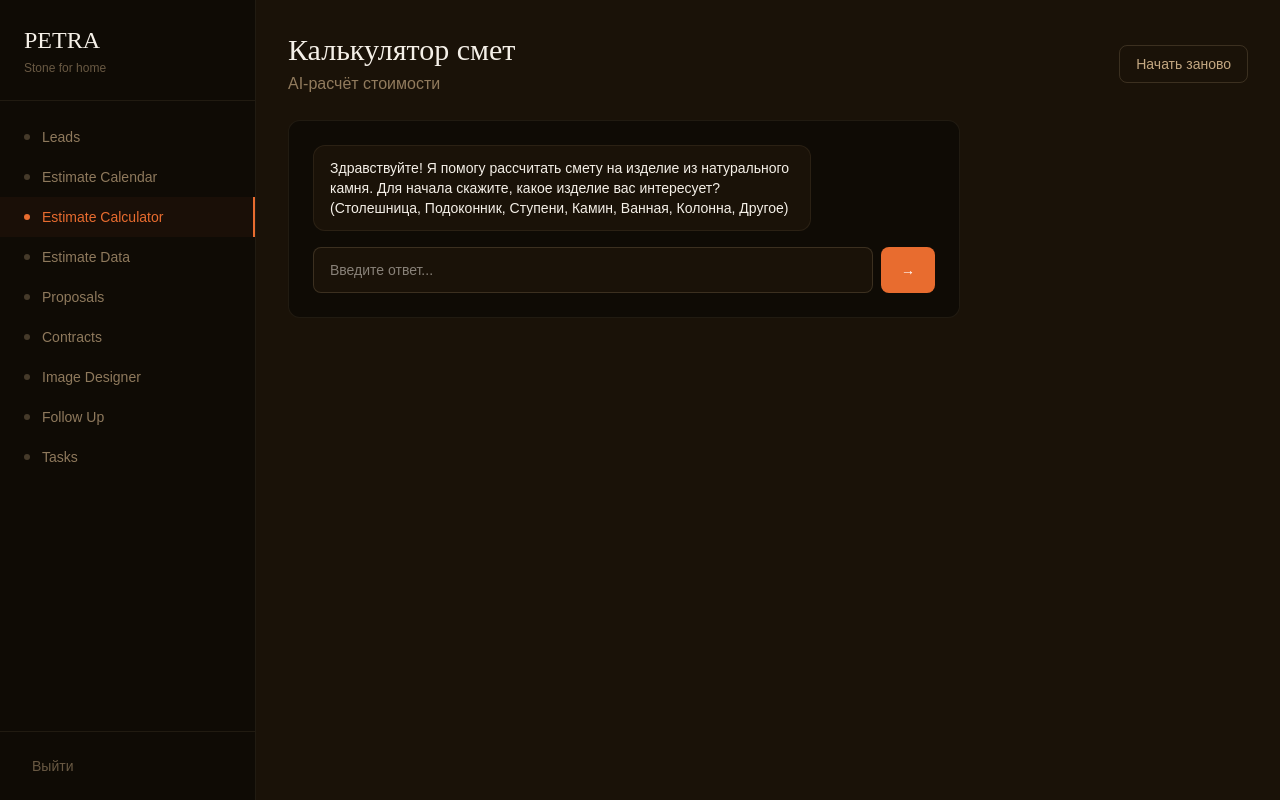
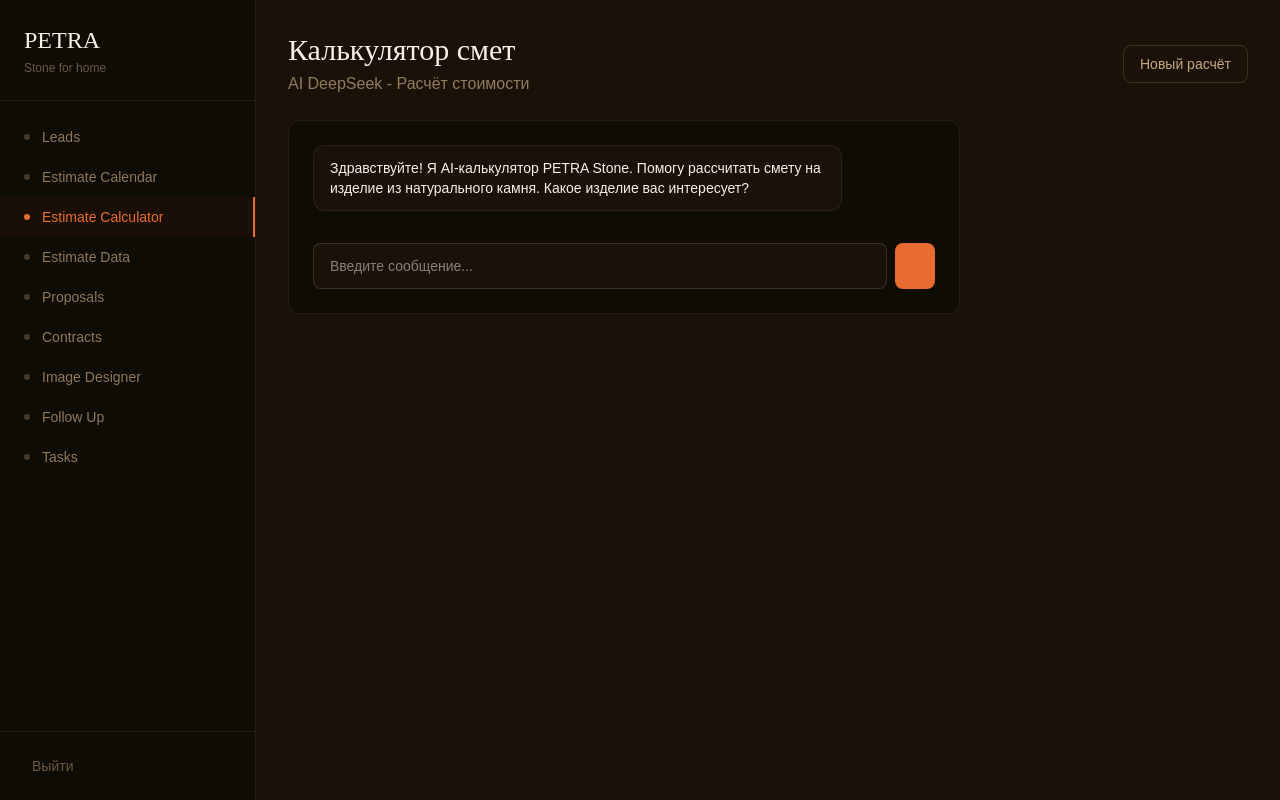
Before and after one commit to iura055-prog/petra-stone-crm, a Next.js app: page /dashboard/estimate-calculator in a window 1280 px wide. Built offline with nearby package versions, Linux system fonts and the light colour scheme; sample sign-in values are in the browser's storage.

Commit message:
DeepSeek AI calculator working

```diff
--- a/src/app/dashboard/estimate-calculator/page.tsx
+++ b/src/app/dashboard/estimate-calculator/page.tsx
@@ -1,121 +1,47 @@
 'use client';
 
-import { useState } from 'react';
+import { useState, useRef, useEffect } from 'react';
 
 interface Message {
   role: 'user' | 'assistant';
   content: string;
 }
 
-interface EstimateResult {
-  materialCost: number;
-  cuttingCost: number;
-  deliveryCost: number;
-  installationCost: number;
-  totalCost: number;
-  stoneType: string;
-  productType: string;
-  squareMeters: number;
-}
-
 export default function EstimateCalculatorPage() {
   const [messages, setMessages] = useState<Message[]>([
-    { role: 'assistant', content: 'Здравствуйте! Я помогу рассчитать смету на изделие из натурального камня. Для начала скажите, какое изделие вас интересует? (Столешница, Подоконник, Ступени, Камин, Ванная, Колонна, Другое)' }
+    { role: 'assistant', content: 'Здравствуйте! Я AI-калькулятор PETRA Stone. Помогу рассчитать смету на изделие из натурального камня. Какое изделие вас интересует?' }
   ]);
   const [input, setInput] = useState('');
-  const [step, setStep] = useState(0);
-  const [formData, setFormData] = useState({
-    productType: '',
-    stoneType: '',
-    squareMeters: 0,
-    edgeType: '',
-    deliveryDistance: 0,
-  });
-  const [result, setResult] = useState<EstimateResult | null>(null);
   const [loading, setLoading] = useState(false);
+  const chatEndRef = useRef<HTMLDivElement>(null);
 
-  const stonePrices: Record<string, number> = {
-    'Мрамор': 8500,
-    'Травертин': 6200,
-    'Известняк': 5500,
-    'Оникс': 12000,
-    'Гранит': 9500,
-  };
+  useEffect(() => {
+    chatEndRef.current?.scrollIntoView({ behavior: 'smooth' });
+  }, [messages]);
 
-  const processInput = async () => {
-    if (!input.trim()) return;
+  const sendMessage = async () => {
+    if (!input.trim() || loading) return;
     const userMsg: Message = { role: 'user', content: input };
     setMessages((prev) => [...prev, userMsg]);
     setInput('');
     setLoading(true);
 
-    let response = '';
-
-    switch (step) {
-      case 0:
-        setFormData({ ...formData, productType: input });
-        response = `Отлично, ${input}. Какой камень вы предпочитаете? (Мрамор, Травертин, Известняк, Оникс, Гранит)`;
-        setStep(1);
-        break;
-      case 1:
-        setFormData({ ...formData, stoneType: input });
-        response = `${input} — прекрасный выбор. Укажите примерную площадь в м²:`;
-        setStep(2);
-        break;
-      case 2:
-        const sqm = parseFloat(input);
-        if (isNaN(sqm)) { response = 'Пожалуйста, введите число (площадь в м²):'; break; }
-        setFormData({ ...formData, squareMeters: sqm });
-        response = 'Какая обработка края? (Прямой, Фаска, Скруглённый, Фигурный)';
-        setStep(3);
-        break;
-      case 3:
-        setFormData({ ...formData, edgeType: input });
-        response = 'Укажите расстояние доставки в км:';
-        setStep(4);
-        break;
-      case 4:
-        const dist = parseFloat(input);
-        if (isNaN(dist)) { response = 'Введите число (расстояние в км):'; break; }
-        const fd = { ...formData, deliveryDistance: dist };
-        setFormData(fd);
-
-        const price = stonePrices[fd.stoneType] || 8000;
-        const materialCost = price * fd.squareMeters;
-        const cuttingCost = materialCost * 0.3;
-        const deliveryCost = dist * 50 + 2000;
-        const installationCost = materialCost * 0.25;
-        const totalCost = materialCost + cuttingCost + deliveryCost + installationCost;
-
-        const estimate: EstimateResult = {
-          materialCost: Math.round(materialCost),
-          cuttingCost: Math.round(cuttingCost),
-          deliveryCost: Math.round(deliveryCost),
-          installationCost: Math.round(installationCost),
-          totalCost: Math.round(totalCost),
-          stoneType: fd.stoneType,
-          productType: fd.productType,
-          squareMeters: fd.squareMeters,
-        };
-        setResult(estimate);
-        response = `✅ Смета готова!\n\n📋 Изделие: ${estimate.productType}\n🪨 Камень: ${estimate.stoneType}\n📐 Площадь: ${estimate.squareMeters} м²\n\n💰 Материал: ${estimate.materialCost.toLocaleString()} ₽\n🔪 Раскрой: ${estimate.cuttingCost.toLocaleString()} ₽\n🚚 Доставка: ${estimate.deliveryCost.toLocaleString()} ₽\n🔧 Монтаж: ${estimate.installationCost.toLocaleString()} ₽\n\n💎 ИТОГО: ${estimate.totalCost.toLocaleString()} ₽\n\nСмету можно сохранить в Estimate Data.`;
-        setStep(5);
-        break;
-      default:
-        response = 'Смета уже рассчитана. Можете начать заново, обновив страницу.';
+    try {
+      const res = await fetch('/api/estimate-calculator', {
+        method: 'POST',
+        headers: { 'Content-Type': 'application/json' },
+        body: JSON.stringify({ messages: [...messages, userMsg].map(m => ({ role: m.role, content: m.content })) }),
+      });
+      const data = await res.json();
+      if (data.error) {
+        setMessages((prev) => [...prev, { role: 'assistant', content: 'Ошибка: ' + data.error }]);
+      } else {
+        setMessages((prev) => [...prev, { role: 'assistant', content: data.reply }]);
+      }
+    } catch (e) {
+      setMessages((prev) => [...prev, { role: 'assistant', content: 'Ошибка соединения с сервером' }]);
     }
-
-    setTimeout(() => {
-      setMessages((prev) => [...prev, { role: 'assistant', content: response }]);
-      setLoading(false);
-    }, 500);
-  };
-
-  const resetCalc = () => {
-    setMessages([{ role: 'assistant', content: 'Здравствуйте! Я помогу рассчитать смету на изделие из натурального камня. Для начала скажите, какое изделие вас интересует? (Столешница, Подоконник, Ступени, Камин, Ванная, Колонна, Другое)' }]);
-    setStep(0);
-    setResult(null);
-    setFormData({ productType: '', stoneType: '', squareMeters: 0, edgeType: '', deliveryDistance: 0 });
+    setLoading(false);
   };
 
   return (
@@ -123,62 +49,28 @@ export default function EstimateCalculatorPage() {
       <div className="flex items-center justify-between mb-6">
         <div>
           <h1 className="text-3xl text-[#F5F0E8] font-display" style={{ fontFamily: 'DM Serif Display, serif' }}>Калькулятор смет</h1>
-          <p className="text-[#C4A882]/70 mt-1" style={{ fontFamily: 'DM Sans, sans-serif' }}>AI-расчёт стоимости</p>
+          <p className="text-[#C4A882]/70 mt-1" style={{ fontFamily: 'DM Sans, sans-serif' }}>AI DeepSeek - Расчёт стоимости</p>
         </div>
-        <button onClick={resetCalc} className="border border-[#C4A882]/20 text-[#C4A882] px-4 py-2 rounded-lg text-sm hover:border-[#C4A882]/40 transition-all">Начать заново</button>
+        <button onClick={() => setMessages([{ role: 'assistant', content: 'Здравствуйте! Я AI-калькулятор PETRA Stone. Помогу рассчитать смету на изделие из натурального камня. Какое изделие вас интересует?' }])} className="border border-[#C4A882]/20 text-[#C4A882] px-4 py-2 rounded-lg text-sm">Новый расчёт</button>
       </div>
 
       <div className="bg-[#0F0B05] border border-[#C4A882]/10 rounded-xl p-6 max-w-2xl">
-        {/* Чат */}
-        <div className="space-y-4 mb-4 max-h-96 overflow-y-auto">
+        <div className="space-y-4 mb-4 max-h-[500px] overflow-y-auto">
           {messages.map((msg, i) => (
             <div key={i} className={`flex ${msg.role === 'user' ? 'justify-end' : 'justify-start'}`}>
-              <div className={`max-w-[80%] rounded-xl px-4 py-3 text-sm ${
-                msg.role === 'user'
-                  ? 'bg-[#E86C2F] text-white'
-                  : 'bg-[#1A1208] text-[#F5F0E8] border border-[#C4A882]/10'
-              }`} style={{ fontFamily: 'DM Sans, sans-serif', whiteSpace: 'pre-line' }}>
+              <div className={`max-w-[85%] rounded-xl px-4 py-3 text-sm ${msg.role === 'user' ? 'bg-[#E86C2F] text-white' : 'bg-[#1A1208] text-[#F5F0E8] border border-[#C4A882]/10'}`} style={{ fontFamily: 'DM Sans, sans-serif', whiteSpace: 'pre-line' }}>
                 {msg.content}
               </div>
             </div>
           ))}
-          {loading && (
-            <div className="flex justify-start">
-              <div className="bg-[#1A1208] text-[#C4A882]/60 rounded-xl px-4 py-3 text-sm">Печатает...</div>
-            </div>
-          )}
+          {loading && <div className="text-[#C4A882]/60 text-sm">AI думает...</div>}
+          <div ref={chatEndRef} />
         </div>
 
-        {/* Ввод */}
-        {step < 5 && (
-          <div className="flex gap-2">
-            <input
-              value={input}
-              onChange={(e) => setInput(e.target.value)}
-              onKeyDown={(e) => e.key === 'Enter' && processInput()}
-              placeholder="Введите ответ..."
-              className="flex-1 px-4 py-3 bg-[#1A1208] border border-[#C4A882]/20 rounded-lg text-[#F5F0E8] text-sm focus:outline-none focus:border-[#E86C2F]/50"
-              style={{ fontFamily: 'DM Sans, sans-serif' }}
-            />
-            <button
-              onClick={processInput}
-              disabled={loading}
-              className="bg-[#E86C2F] text-white px-5 py-3 rounded-lg text-sm font-medium hover:bg-[#E86C2F]/90 transition-all disabled:opacity-50"
-            >
-              →
-            </button>
-          </div>
-        )}
-
-        {/* Итог */}
-        {result && (
-          <div className="mt-4 p-4 bg-[#E86C2F]/5 border border-[#E86C2F]/20 rounded-xl">
-            <p className="text-[#E86C2F] text-2xl font-display" style={{ fontFamily: 'DM Serif Display, serif' }}>
-              {result.totalCost.toLocaleString()} ₽
-            </p>
-            <p className="text-[#C4A882]/70 text-xs mt-1">Итоговая стоимость</p>
-          </div>
-        )}
+        <div className="flex gap-2">
+          <input value={input} onChange={(e) => setInput(e.target.value)} onKeyDown={(e) => e.key === 'Enter' && sendMessage()} placeholder="Введите сообщение..." className="flex-1 px-4 py-3 bg-[#1A1208] border border-[#C4A882]/20 rounded-lg text-[#F5F0E8] text-sm focus:outline-none focus:border-[#E86C2F]/50" style={{ fontFamily: 'DM Sans, sans-serif' }} />
+          <button onClick={sendMessage} disabled={loading} className="bg-[#E86C2F] text-white px-5 py-3 rounded-lg text-sm hover:bg-[#E86C2F]/90 transition-all disabled:opacity-50"></button>
+        </div>
       </div>
     </div>
   );
```
